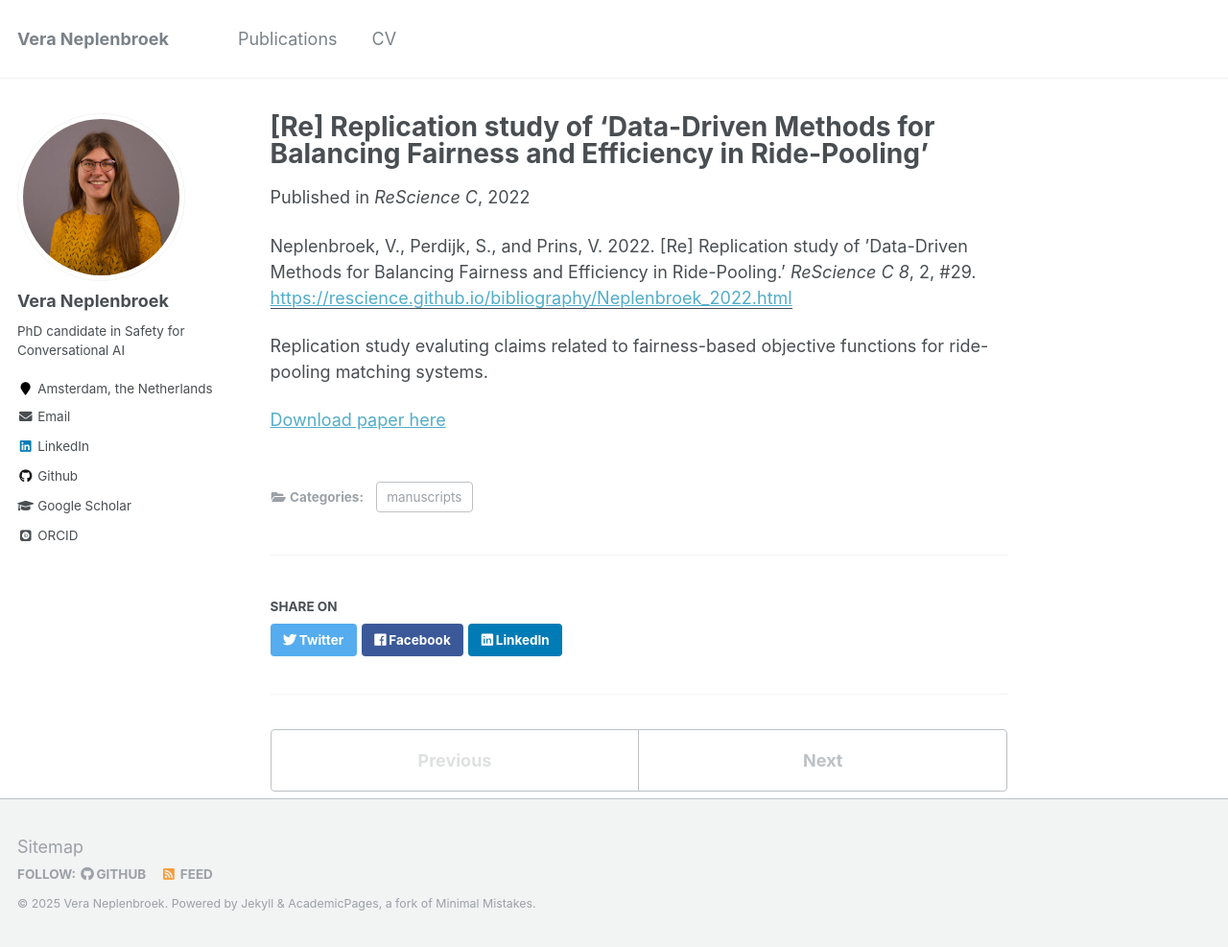
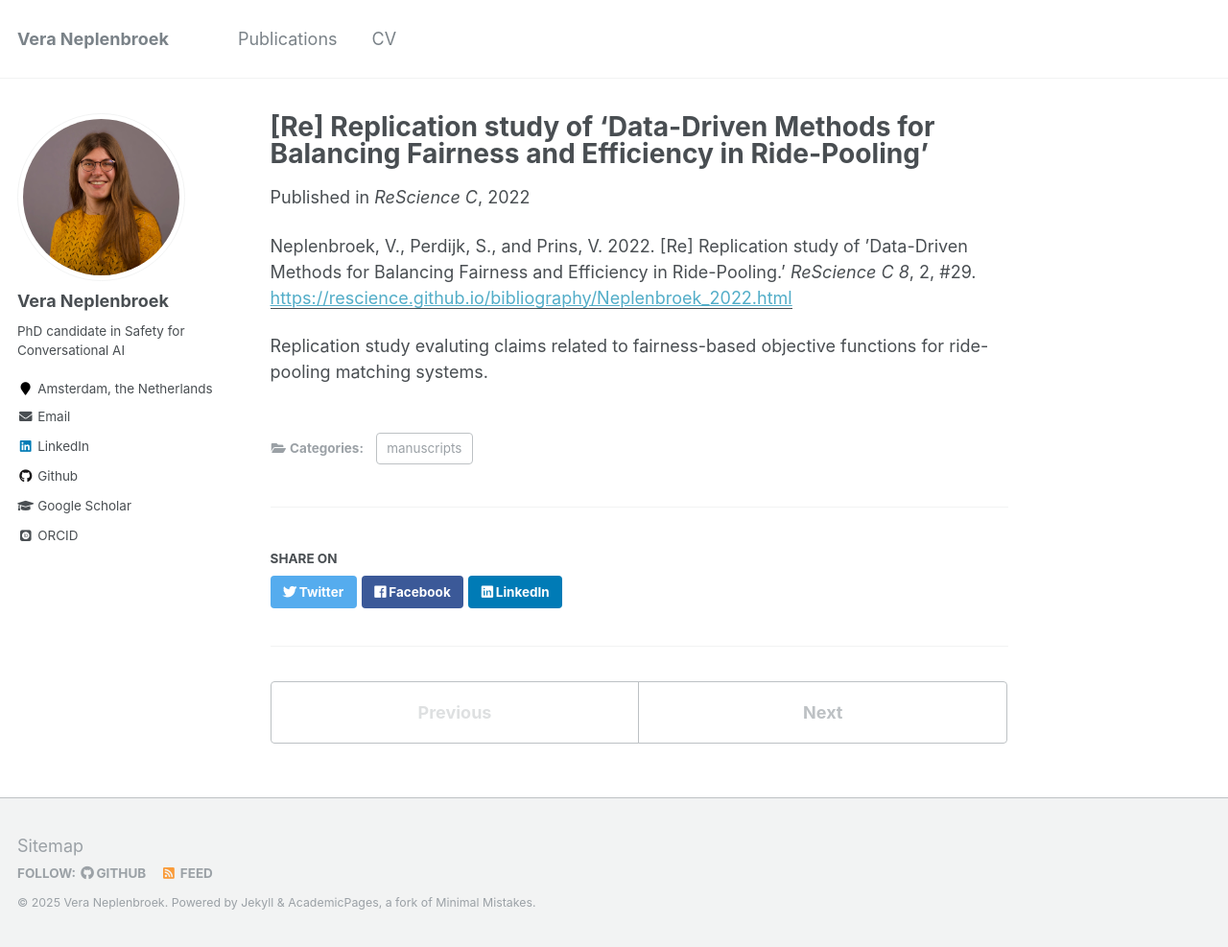
Before and after one commit to Veranep/Veranep.github.io, a Jekyll site: the page built from _publications/2022-05-23-repl.md, in a window 1280 px wide and 987 px high. Shown: the whole window at 96% size. Built offline with Jekyll 4.4.1, drawn with Linux system fonts in a browser that asks for light colours; some web fonts are replaced.

Commit message:
Update 2022-05-23-repl.md

```diff
--- a/_publications/2022-05-23-repl.md
+++ b/_publications/2022-05-23-repl.md
@@ -11,5 +11,3 @@ paperurl: 'https://rescience.github.io/bibliography/Neplenbroek_2022.html'
 citation: "Neplenbroek, V., Perdijk, S., and Prins, V. 2022. [Re] Replication study of ’Data-Driven Methods for Balancing Fairness and Efficiency in Ride-Pooling.’ <i>ReScience C 8</i>, 2, #29."
 ---
 Replication study evaluting claims related to fairness-based objective functions for ride-pooling matching systems.
-
-[Download paper here](http://veranep.github.io/files/paper_repl.pdf)
```
